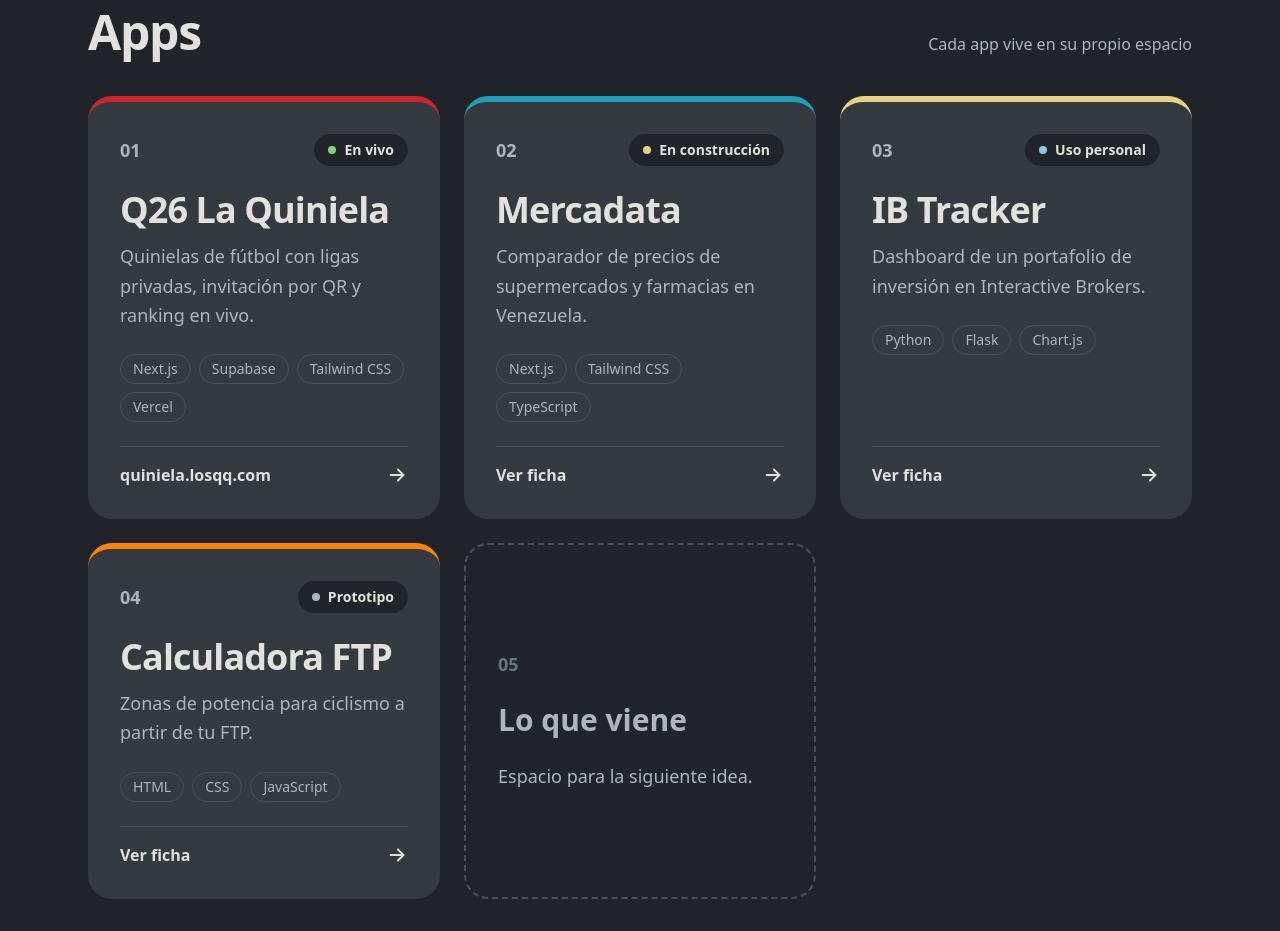
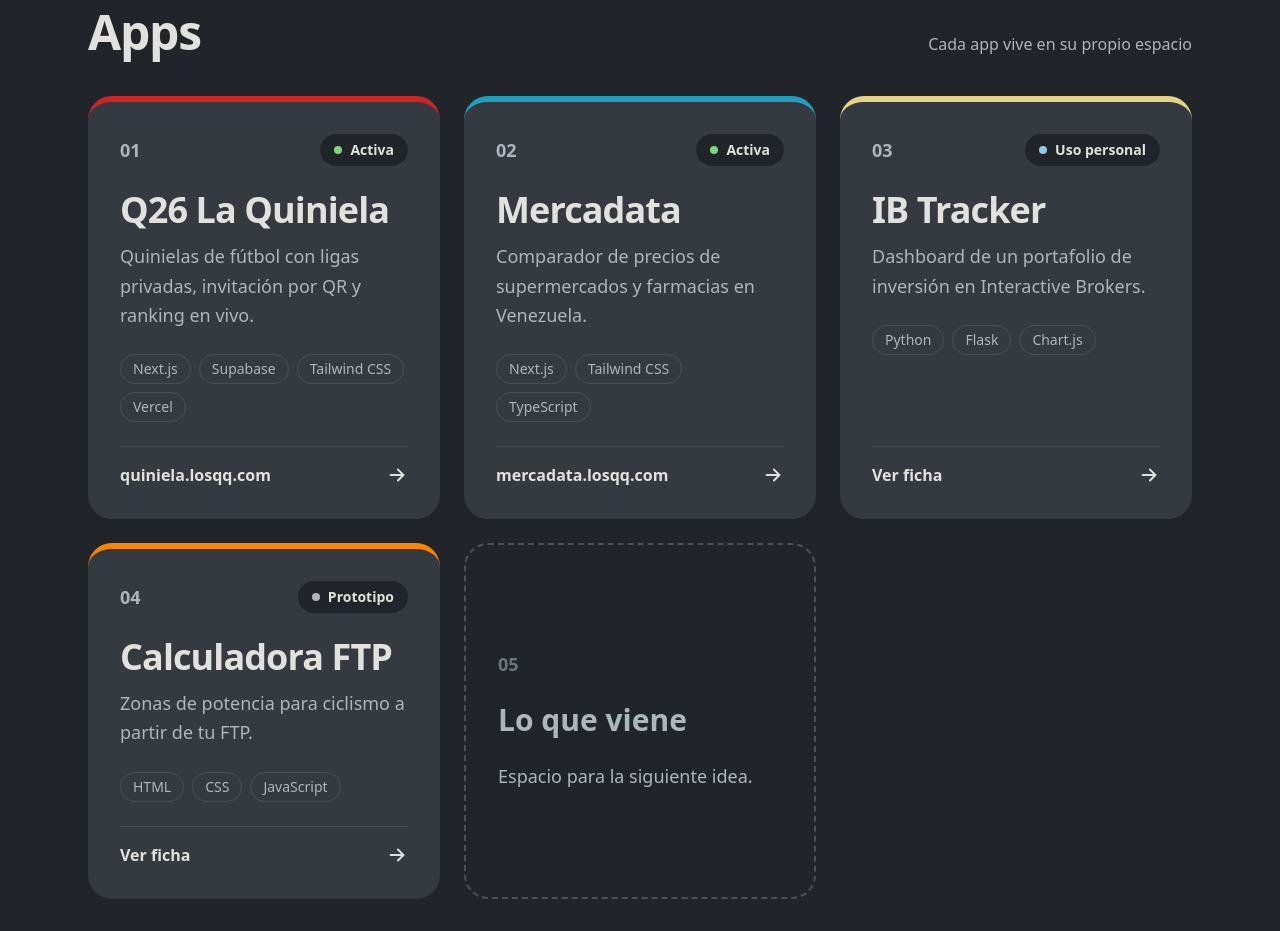
Before and after one commit to akirintxa/losqq, a Next.js app: page / in a window 1280 px wide. Shown: the part 980-1911 px from the top of the page. Built offline with nearby package versions, Linux system fonts and the light colour scheme; a web font is replaced by a local one.

Commit message:
Etiqueta Activa y Mercadata en mercadata.losqq.com
Co-Authored-By: Claude Opus 5.5 (1M context) <noreply@anthropic.com>
Claude-Session: https://claude.ai/code/session_01SPZj5wJ9yC8fk9S5CPp1DF

```diff
--- a/src/data/apps.ts
+++ b/src/data/apps.ts
@@ -3,7 +3,7 @@ export const GITHUB_URL = "https://github.com/akirintxa";
 export type AppStatus = "live" | "building" | "personal" | "prototype";
 
 export const STATUS_LABELS: Record<AppStatus, string> = {
-  live: "En vivo",
+  live: "Activa",
   building: "En construcción",
   personal: "Uso personal",
   prototype: "Prototipo",
@@ -65,7 +65,7 @@ export const APPS: App[] = [
     tagline: "Comparador de precios de supermercados y farmacias en Venezuela.",
     description:
       "Encuentra qué establecimiento tiene el precio más bajo para cualquier producto, con precios con IVA incluido y conversión entre dólares y bolívares a tasa BCV.",
-    status: "building",
+    status: "live",
     accent: "#219ebc",
     stack: ["Next.js", "Tailwind CSS", "TypeScript"],
     highlights: [
@@ -73,6 +73,7 @@ export const APPS: App[] = [
       "Búsqueda que detecta marca y presentación.",
       "Precios en USD y Bs. con la tasa oficial del día.",
     ],
+    url: "https://mercadata.losqq.com",
     repo: "https://github.com/akirintxa/mercadata",
   },
   {
```
